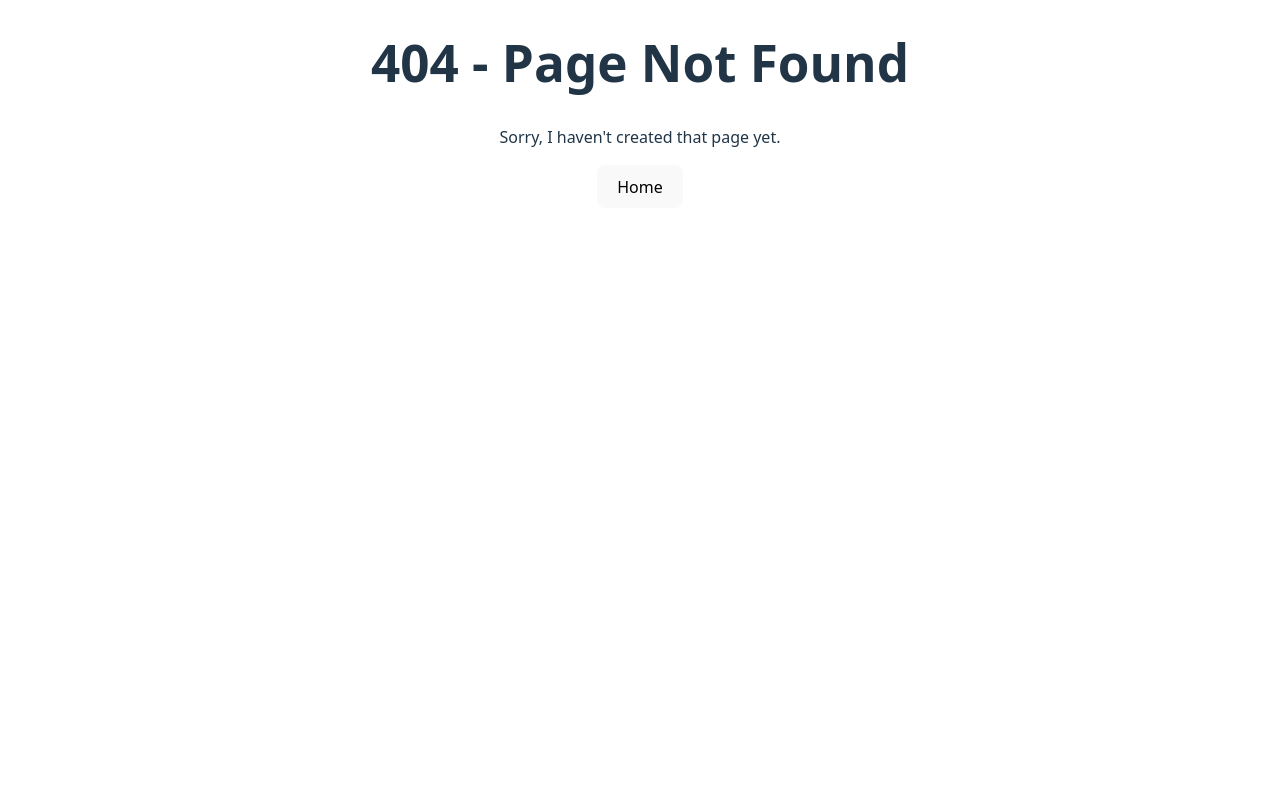
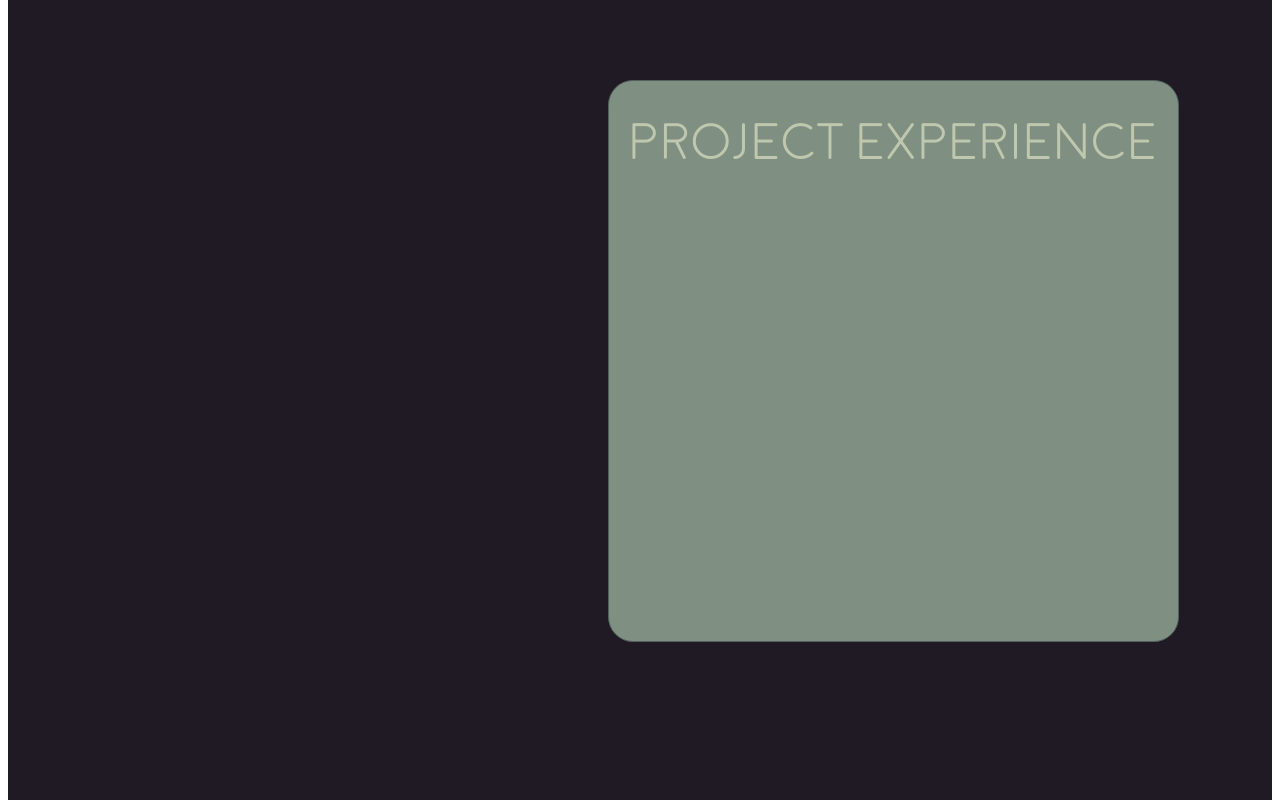
Before and after one commit to Cra1gJohnson/Base_website, a React (Vite) app: page /experience in a window 1280 px wide. Before the commit this address had no page. Built offline with nearby package versions, Linux system fonts and the light colour scheme.

Commit message:
New Experience Page

```diff
--- a/src/index.css
+++ b/src/index.css
@@ -22,7 +22,10 @@ a:hover {
   color: #535bf2;
 }
 
-
+@font-face{
+  font-family: 'moon-rounded';
+  src: url('./assets/fonts/Moon-Rounded-Font/Moon-Light.otf') format('truetype');
+}
 
 h1 {
   font-size: 3.2em;
--- a/src/main.jsx
+++ b/src/main.jsx
@@ -9,12 +9,14 @@ import NotFoundPage from './pages/NotFoundPage.jsx';
 import ResumeRender from './pages/ResumeRender.jsx';
 import ProjectExperience from './pages/ProjectExperience.jsx';
 import About from './pages/About.jsx';
+import Experience from './pages/Experience.jsx';
 
 const router = createBrowserRouter([
   {path: '/', element: <App />},
   {path: '/resume', element: <ResumeRender />},
   {path: '/projects', element: <ProjectExperience />},
   {path: '/about', element: <About />},
+  {path: '/experience', element: <Experience />},
   {path: '*', element: <NotFoundPage />}
 ]);
 
--- /dev/null
+++ b/src/pages/Experience.css
@@ -0,0 +1,22 @@
+.background {
+    background-color: #1f1a24;
+    height: 100vh;
+    width: 100%;
+    position: relative;
+}
+
+.main-body{
+    font-family:'moon-rounded';
+    color: #bfc7af;
+    position: absolute;
+    display: flex;
+    align-items: right;
+    justify-content: center;
+    border-radius: 25px;
+    border: 1px solid #52615d;
+    width: 45%;
+    height: 70%;
+    left: 75vh;
+    background-color: #7f8f81;
+    top: 10vh;
+}
--- /dev/null
+++ b/src/pages/Experience.jsx
@@ -0,0 +1,12 @@
+
+import './Experience.css';
+
+export default function Experience() {
+    return (
+        <div className="background">
+            <div className="main-body">
+                <h1>Project Experience</h1>
+            </div>
+        </div>
+    )
+}
```
Also changed, not shown: Journal/weekJuly7.txt, src/assets/fonts/Moon-Rounded-Font/Moon-Bold.otf (added), src/assets/fonts/Moon-Rounded-Font/Moon-Light.otf (added).
